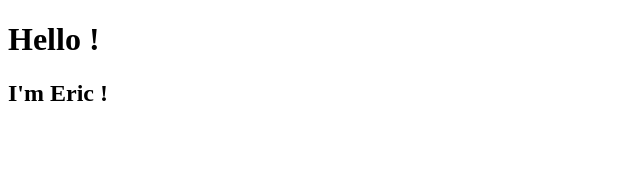
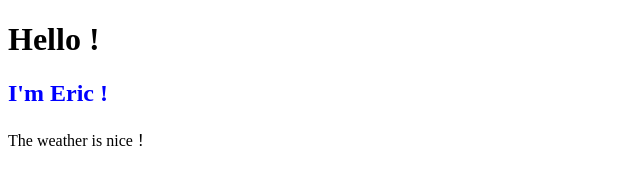
Before and after one commit to cyes880515/Github-, a plain HTML site: page index.html in a window 1280 px wide. Shown: the whole page, without its empty margins (0-640 px from the left). Drawn offline with Linux system fonts and the light colour scheme.

Commit message:
修正css檔名

```diff
--- a/index.html
+++ b/index.html
@@ -2,14 +2,15 @@
 <html>
 <head>
     <meta charset='utf-8'>
-    <meta http-equiv='X-UA-Compatible' content='IE=edge'>
     <title>Page Title</title>
     <meta name='viewport' content='width=device-width, initial-scale=1'>
-    <link rel='stylesheet' type='text/css' media='screen' href='css.css'>
-    <script src='main.js'></script>
+    <link rel='stylesheet' type='text/css' media='screen' href='all.css'>
 </head>
 <body>
     <h1>Hello !</h1>
     <h2>I'm Eric !</h2>
+    <div>
+        The weather is nice！
+    </div>
 </body>
 </html>
```
